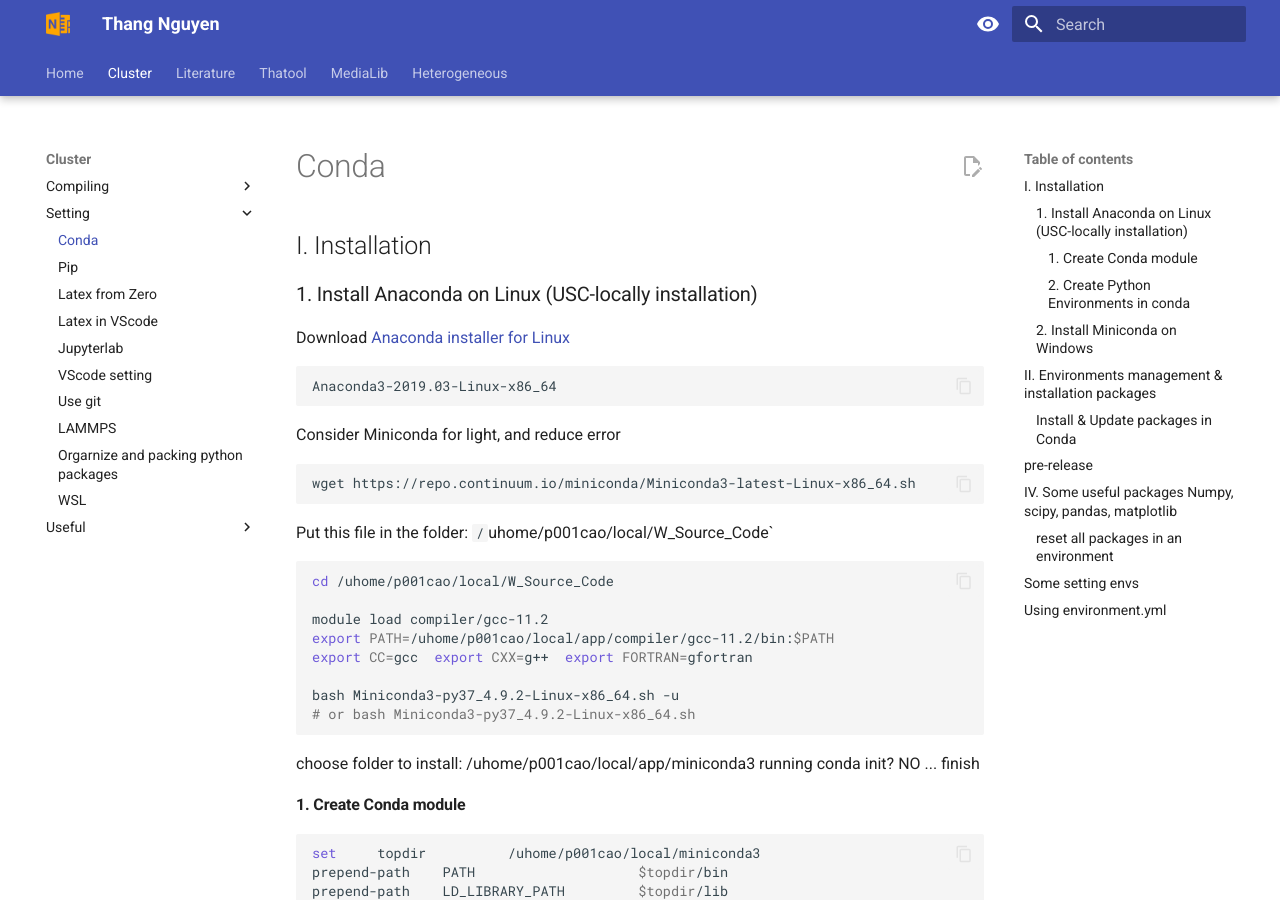
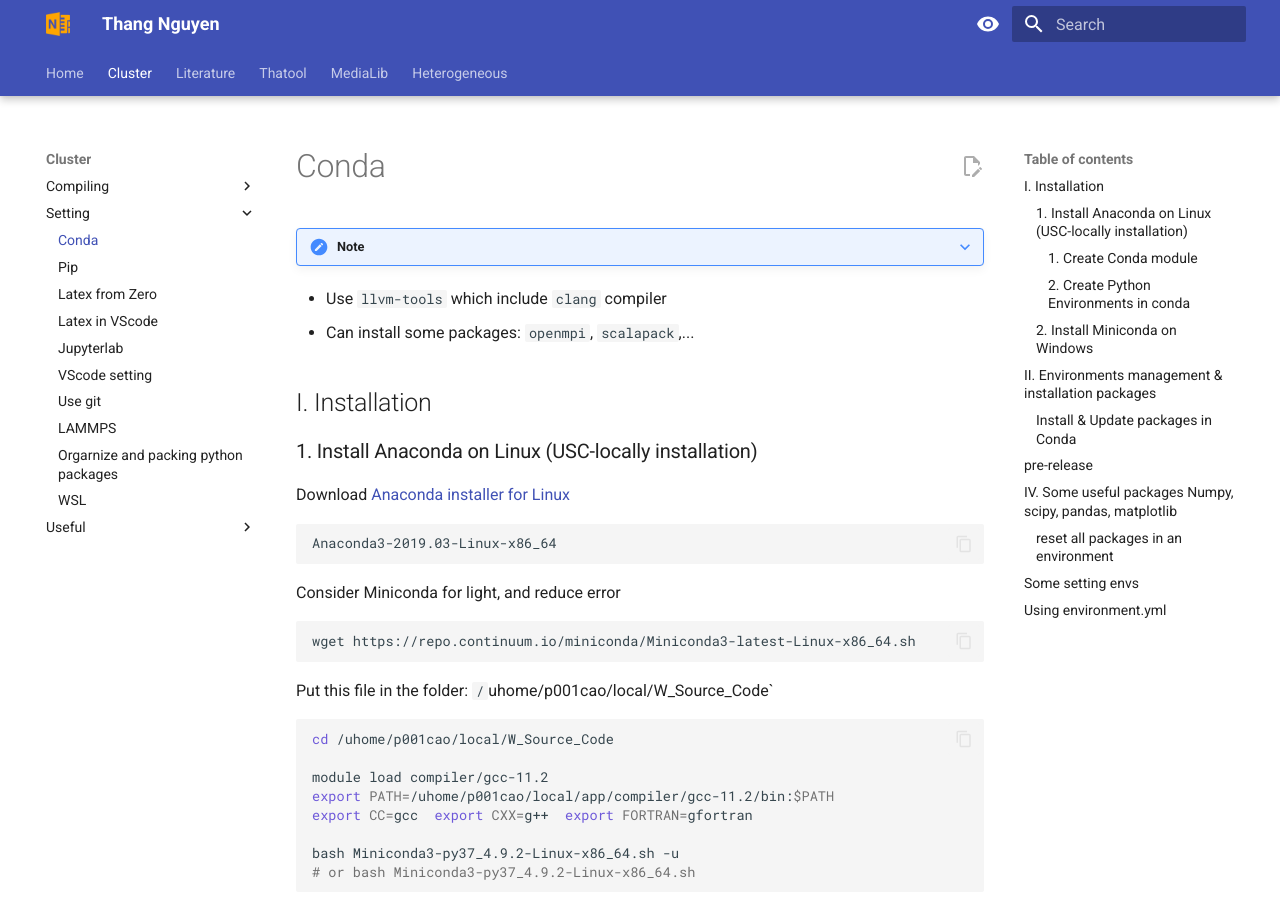
Before and after one commit to thangckt/thangckt.github.io, an MkDocs documentation site: the page built from docs/cluster/appSetting/Conda.md, in a window 1280 px wide and 900 px high. Built offline with MkDocs 1.6.1 and Material for MkDocs 9.7.7, drawn with Linux system fonts in a browser that asks for light colours; the version menu is left out.

Commit message:
Update Conda.md

```diff
--- a/docs/cluster/appSetting/Conda.md
+++ b/docs/cluster/appSetting/Conda.md
@@ -1,5 +1,11 @@
 
 # Conda
+
+???+ note
+
+   - Use `llvm-tools` which include `clang` compiler
+   - Can install some packages: `openmpi`, `scalapack`,...
+
 
 ## I. Installation
 
```
